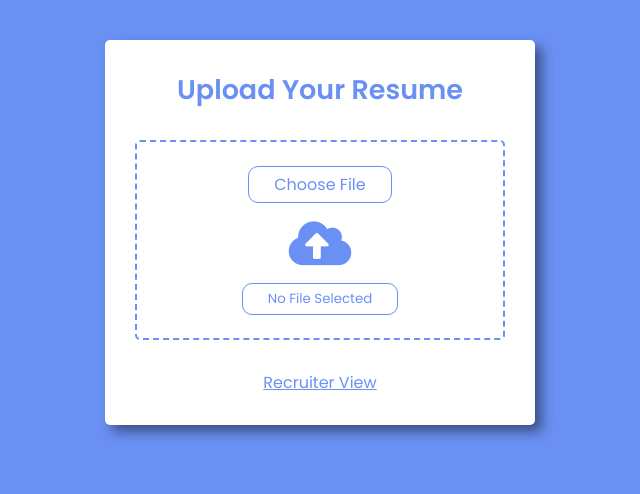
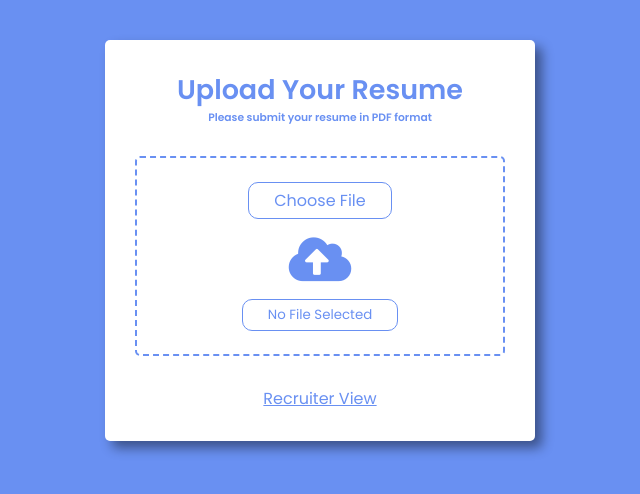
Before and after one commit to TristanPinzari/Resume-Parser, a website: page applicant.html in a window 1280 px wide. Shown: the part 188-682 px from the top of the page, without its empty margins (320-960 px from the left). Drawn offline with Linux system fonts and the light colour scheme.

Commit message:
Finished-Product

```diff
--- a/applicant.css
+++ b/applicant.css
@@ -20,6 +20,13 @@ a{
   margin-top:120px;
   margin-bottom:60px;
   color:#fff;
+}
+#PDFOnly{
+  text-align: center;
+  color: #6990F2;
+  cursor: pointer;
+  border: none;
+  background-color: #ffffff00;
 }
 #chooselabel{
   cursor: pointer;
--- a/applicant.html
+++ b/applicant.html
@@ -16,6 +16,7 @@
   </header>
   <div class="wrapper">
     <header>Upload Your Resume</header>
+    <h6 id="PDFOnly">Please submit your resume in PDF format</h6>
     <form action="#">
       <label id="chooselabel" for="file-input">
         Choose File
```
Also changed, not shown: recruiter.js (+8 -1 lines).
